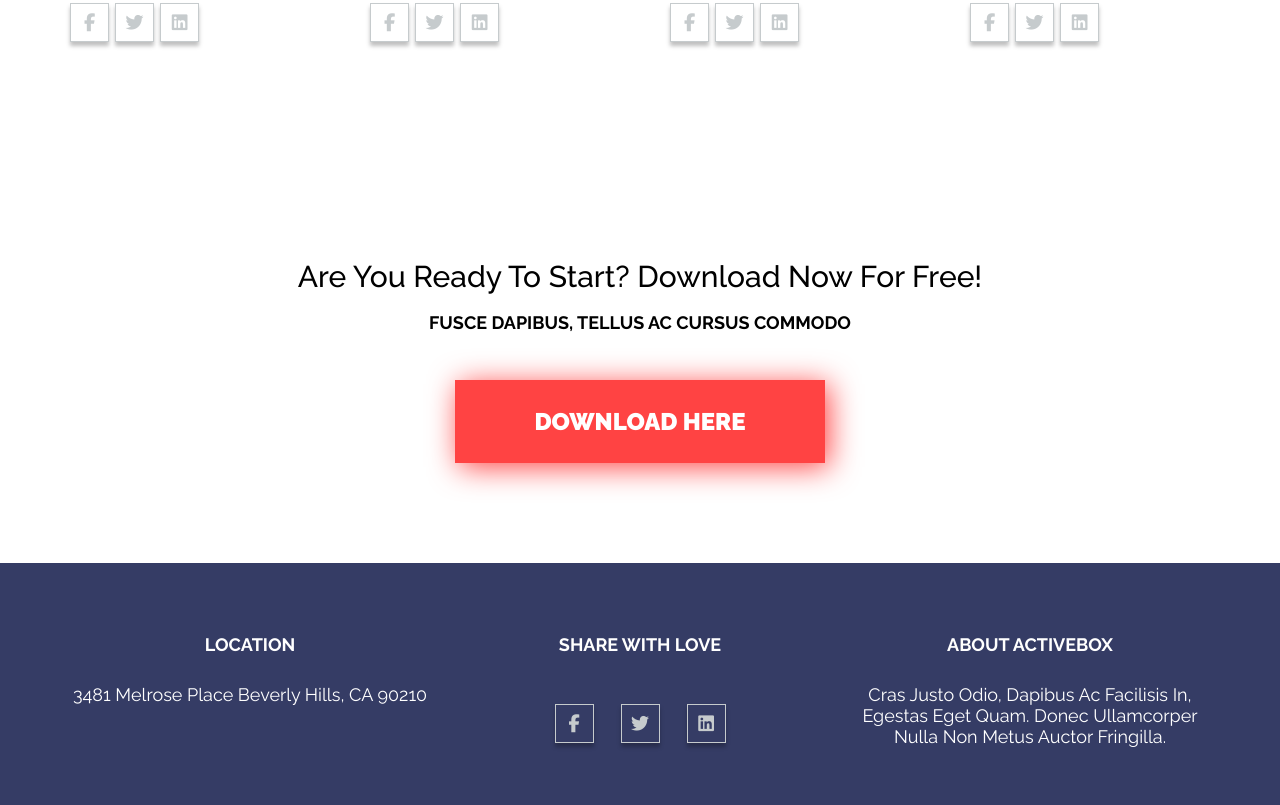
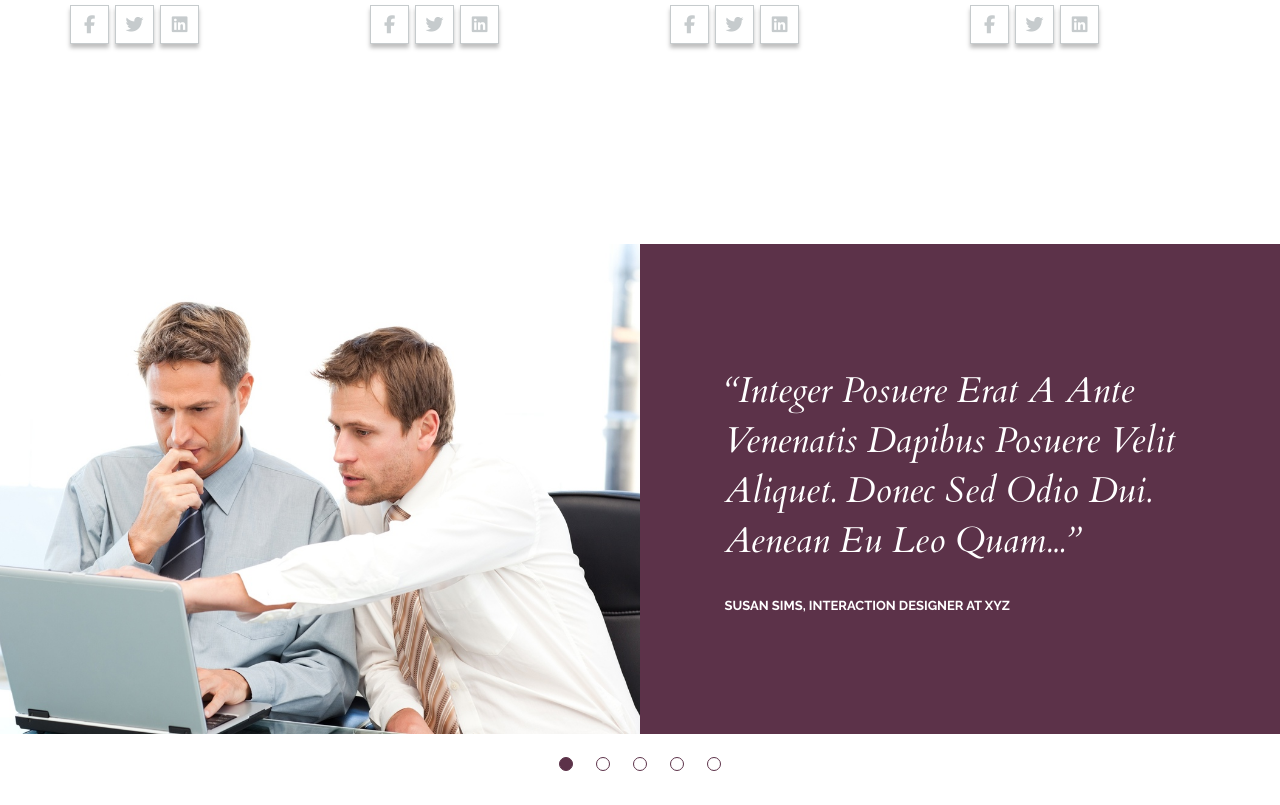
Before and after one commit to PavelMalinouski/Course-project, a website built with Parcel: page src/index.html in a window 1280 px wide. Shown: the part 3155-3960 px from the top of the page. Built offline with nearby package versions, Linux system fonts and the light colour scheme.

Commit message:
added slider

```diff
--- a/src/index.html
+++ b/src/index.html
@@ -5,6 +5,7 @@
     <meta charset="UTF-8">
     <meta name="viewport" content="width=device-width, initial-scale=1.0">
     <title>Course project</title>
+    <link rel="stylesheet" href="https://cdn.jsdelivr.net/npm/swiper@11/swiper-bundle.min.css" />
     <link rel="stylesheet" href="./scss/index.scss">
 </head>
 
@@ -157,8 +158,6 @@
                     </a>
                 </div>
             </div>
-        </div>
-        <div class="image-wrap">
             <div class="img-inner bg-five">
                 <div class="img-text-wrap">
                     <a class="img-link" href="#">
@@ -323,6 +322,87 @@
             </div>
         </div>
     </section>
+    <section class="slider">
+        <!-- Slider main container -->
+        <div class="swiper">
+            <!-- Additional required wrapper -->
+            <div class="swiper-wrapper">
+                <!-- Slides -->
+                <div class="swiper-slide">
+                    <div class="img-slide-wrap">
+                        <img src="./img/slide_one.jpg" alt="#">
+                    </div>
+                    <div class="slide-content-wrap">
+                        <div class="slide-text-wrap">
+                            <p class="slide-text">“Integer posuere erat a ante venenatis dapibus posuere velit aliquet.
+                                Donec sed odio dui. Aenean eu leo quam...”</p>
+                        </div>
+                        <div class="slide-author-wrap">
+                            <p class="slide-text-author">Susan Sims, Interaction Designer at XYZ</p>
+                        </div>
+                    </div>
+                </div>
+                <div class="swiper-slide">
+                    <div class="img-slide-wrap">
+                        <img src="./img/slide_two.jpg" alt="#">
+                    </div>
+                    <div class="slide-content-wrap bg_color">
+                        <div class="slide-text-wrap">
+                            <p class="slide-text">“Integer posuere erat a ante venenatis dapibus posuere velit aliquet.
+                                Donec sed odio dui. Aenean eu leo quam...”</p>
+                        </div>
+                        <div class="slide-author-wrap">
+                            <p class="slide-text-author">Susan Sims, Interaction Designer at XYZ</p>
+                        </div>
+                    </div>
+                </div>
+                <div class="swiper-slide">
+                    <div class="img-slide-wrap">
+                        <img src="./img/slide_three.png" alt="#">
+                    </div>
+                    <div class="slide-content-wrap">
+                        <div class="slide-text-wrap">
+                            <p class="slide-text">“Integer posuere erat a ante venenatis dapibus posuere velit aliquet.
+                                Donec sed odio dui. Aenean eu leo quam...”</p>
+                        </div>
+                        <div class="slide-author-wrap">
+                            <p class="slide-text-author">Susan Sims, Interaction Designer at XYZ</p>
+                        </div>
+                    </div>
+                </div>
+                <div class="swiper-slide">
+                    <div class="img-slide-wrap">
+                        <img src="./img/slide_four.jpg" alt="#">
+                    </div>
+                    <div class="slide-content-wrap bg_color">
+                        <div class="slide-text-wrap">
+                            <p class="slide-text">“Integer posuere erat a ante venenatis dapibus posuere velit aliquet.
+                                Donec sed odio dui. Aenean eu leo quam...”</p>
+                        </div>
+                        <div class="slide-author-wrap">
+                            <p class="slide-text-author">Susan Sims, Interaction Designer at XYZ</p>
+                        </div>
+                    </div>
+                </div>
+                <div class="swiper-slide">
+                    <div class="img-slide-wrap">
+                        <img src="./img/slide_five.jpg" alt="#">
+                    </div>
+                    <div class="slide-content-wrap">
+                        <div class="slide-text-wrap">
+                            <p class="slide-text">“Integer posuere erat a ante venenatis dapibus posuere velit aliquet.
+                                Donec sed odio dui. Aenean eu leo quam...”</p>
+                        </div>
+                        <div class="slide-author-wrap">
+                            <p class="slide-text-author">Susan Sims, Interaction Designer at XYZ</p>
+                        </div>
+                    </div>
+                </div>
+            </div>
+            <!-- If we need pagination -->
+            <div class="swiper-pagination"></div>
+        </div>
+    </section>
     <section class="ready">
         <div class="container">
             <div class="ready-wrap">
@@ -384,6 +464,8 @@
             </div>
         </div>
     </section>
+    <script src="https://cdn.jsdelivr.net/npm/swiper@11/swiper-bundle.min.js"></script>
+    <script src="./js/index.js"></script>
 </body>
 
 </html>
--- /dev/null
+++ b/src/js/index.js
@@ -0,0 +1,12 @@
+const swiper = new Swiper('.swiper', {
+    // Optional parameters
+    direction: 'horizontal',
+    loop: true,
+
+    // If we need pagination
+    pagination: {
+        el: '.swiper-pagination',
+        clickable: true,
+    },
+
+});
--- a/src/scss/image.scss
+++ b/src/scss/image.scss
@@ -1,11 +1,11 @@
 .image-wrap {
-    display: flex;
+    display: grid;
+    grid-template-columns: repeat(auto-fit, minmax(305px, auto));
+    grid-gap: 2px;
 }
 
 .img-inner {
-    width: 379px;
     height: 340px;
-    border: 2px solid #fff;
     overflow: hidden;
     background-image: url("../img/flat_one.png");
     background-repeat: no-repeat;
--- a/src/scss/index.scss
+++ b/src/scss/index.scss
@@ -16,12 +16,19 @@
 @import "./customers.scss";
 @import "./footer.scss";
 @import "./ready.scss";
+@import "./slider.scss";
+
 
 
 
 @font-face {
     font-family: "RaleWay";
     src: url("../fonts/Raleway-VariableFont_wght.ttf")
+}
+
+@font-face {
+    font-family: "CardoItalic";
+    src: url("../fonts/Cardo-Italic.ttf")
 }
 
 @import "https://cdnjs.cloudflare.com/ajax/libs/font-awesome/6.6.0/css/all.min.css";
@@ -89,6 +96,10 @@
     padding: 24px 0;
 }
 
+.slider {
+    padding: 100px 0;
+}
+
 @media (max-width:1024px) {
     .container {
         max-width: 1014px;
--- /dev/null
+++ b/src/scss/slider.scss
@@ -0,0 +1,84 @@
+.swiper-wrapper {
+    margin-bottom: 31px;
+}
+
+.swiper-slide {
+    display: flex;
+}
+
+.img-slide-wrap {
+    height: 490px;
+    width: 50%;
+}
+
+.img-slide-wrap img {
+    width: 100%;
+    height: 100%;
+    object-fit: cover;
+    object-position: center;
+
+}
+
+.slide-content-wrap {
+    align-content: center;
+    background-color: #5C3249;
+    width: 50%;
+}
+
+.slide-text-wrap {
+    width: 471px;
+    margin: auto;
+    margin-bottom: 32px;
+}
+
+.slide-author-wrap {
+    width: 471px;
+    margin: auto;
+}
+
+.slide-text {
+    font-family: "CardoItalic";
+    font-size: 36px;
+    color: #fff;
+    line-height: 50px;
+    text-transform: capitalize;
+
+}
+
+.slide-text-author {
+    text-transform: uppercase;
+    font-family: "RaleWay";
+    font-size: 13px;
+    font-weight: 700;
+    color: #fff;
+}
+
+.swiper-pagination {
+    position: relative;
+}
+
+.swiper-horizontal>.swiper-pagination-bullets,
+.swiper-pagination-bullets.swiper-pagination-horizontal,
+.swiper-pagination-custom,
+.swiper-pagination-fraction {
+    width: 170px;
+    margin: auto;
+    display: flex;
+    justify-content: space-between;
+}
+
+.swiper-pagination-bullet {
+    width: 14px;
+    height: 14px;
+    background-color: transparent;
+    border: 1px solid #5C3249;
+    opacity: 1;
+}
+
+.swiper-pagination-bullet-active {
+    background-color: #5C3249;
+}
+
+.bg_color {
+    background-color: coral;
+}
```
Also changed, not shown: src/fonts/Cardo-Italic.ttf (added), src/img/slide_five.jpg (added), src/img/slide_four.jpg (added), src/img/slide_one.jpg (added), src/img/slide_two.jpg (added), 1 other file.
